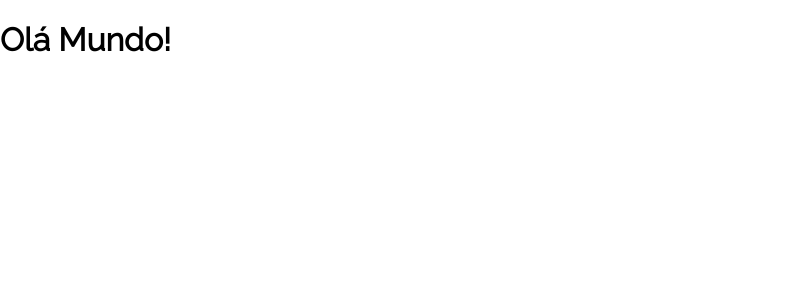
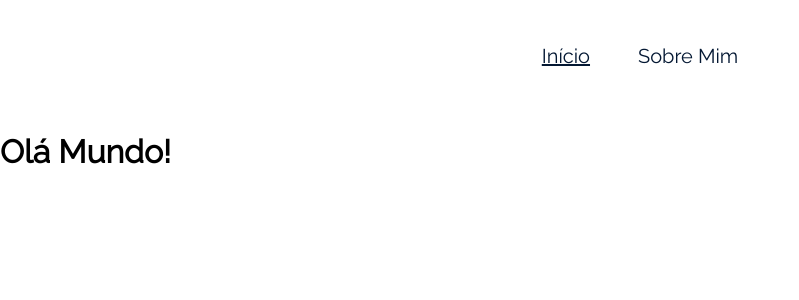
Before and after one commit to renanlucena/ola-mundo, a React (Create React App) app: page / in a window 1280 px wide. Shown: the top 300 px of the page, without its empty margins (0-799 px from the left). Built offline with nearby package versions, Linux system fonts and the light colour scheme.

Commit message:
criando o Menu e suas estilizações

```diff
--- a/src/App.js
+++ b/src/App.js
@@ -1,12 +1,15 @@
 import { BrowserRouter, Route, Routes } from "react-router-dom";
 import Inicio from "./Paginas/Inicio";
 import SobreMim from "./Paginas/SobreMim";
+import Menu from "./Componentes/Menu";
 
 
 
 function App() {
   return (
     <BrowserRouter>
+
+      <Menu />
       <Routes>
         <Route path="/" element={<Inicio/>}/>
         <Route path="/sobremim" element={<SobreMim />}/>
--- /dev/null
+++ b/src/Componentes/Menu/Menu.module.css
@@ -0,0 +1,23 @@
+.navegacao {
+    height: 112px;
+    display: flex;
+    justify-content: center;
+    align-items: center;
+    column-gap: 3rem;
+}
+
+.link {
+    font-size: 1.25rem;
+    line-height: 1.5rem;
+    color: var(--cor-fonte-principal);
+}
+
+.linkDestacado {
+    text-decoration: underline;
+}
+
+@media (max-width: 744px) {
+    .navegacao {
+        height: 72px;
+    }
+}
--- /dev/null
+++ b/src/Componentes/Menu/index.js
@@ -0,0 +1,19 @@
+import React from 'react'
+import styles from './Menu.module.css';
+import { Link, useLocation } from 'react-router-dom';
+
+export default function Menu() {
+    const localizacao = useLocation();
+  return (
+    <header>
+        <nav className={styles.navegacao}>
+            <Link className={`${styles.link} ${localizacao.pathname === '/' ? styles.linkDestacado : ""}`} to='/'>
+                Início
+            </Link>
+            <Link className={styles.link} to='/sobremim'>
+                Sobre Mim
+            </Link>
+        </nav>
+    </header>
+  )
+}
```
Also changed, not shown: src/Paginas/Inicio/Inicio.module.scss (deleted).
